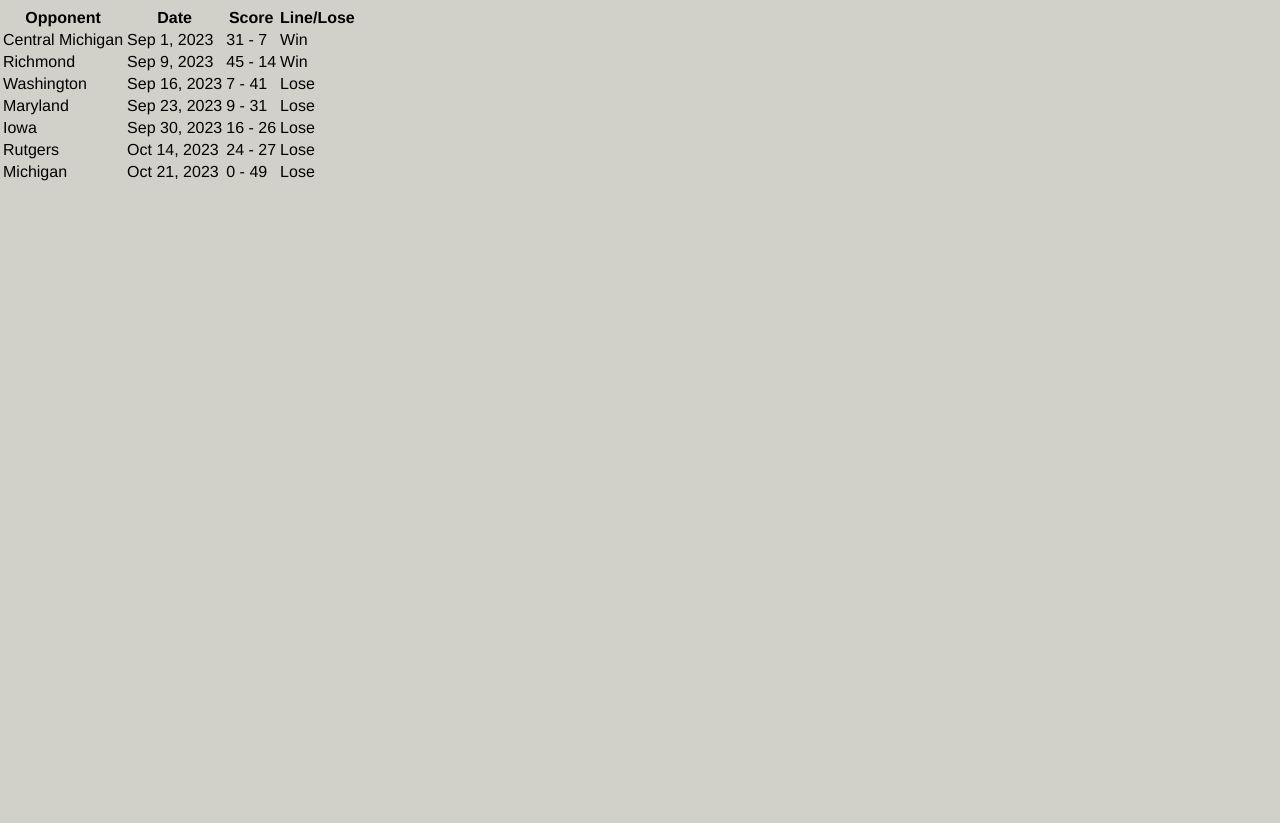
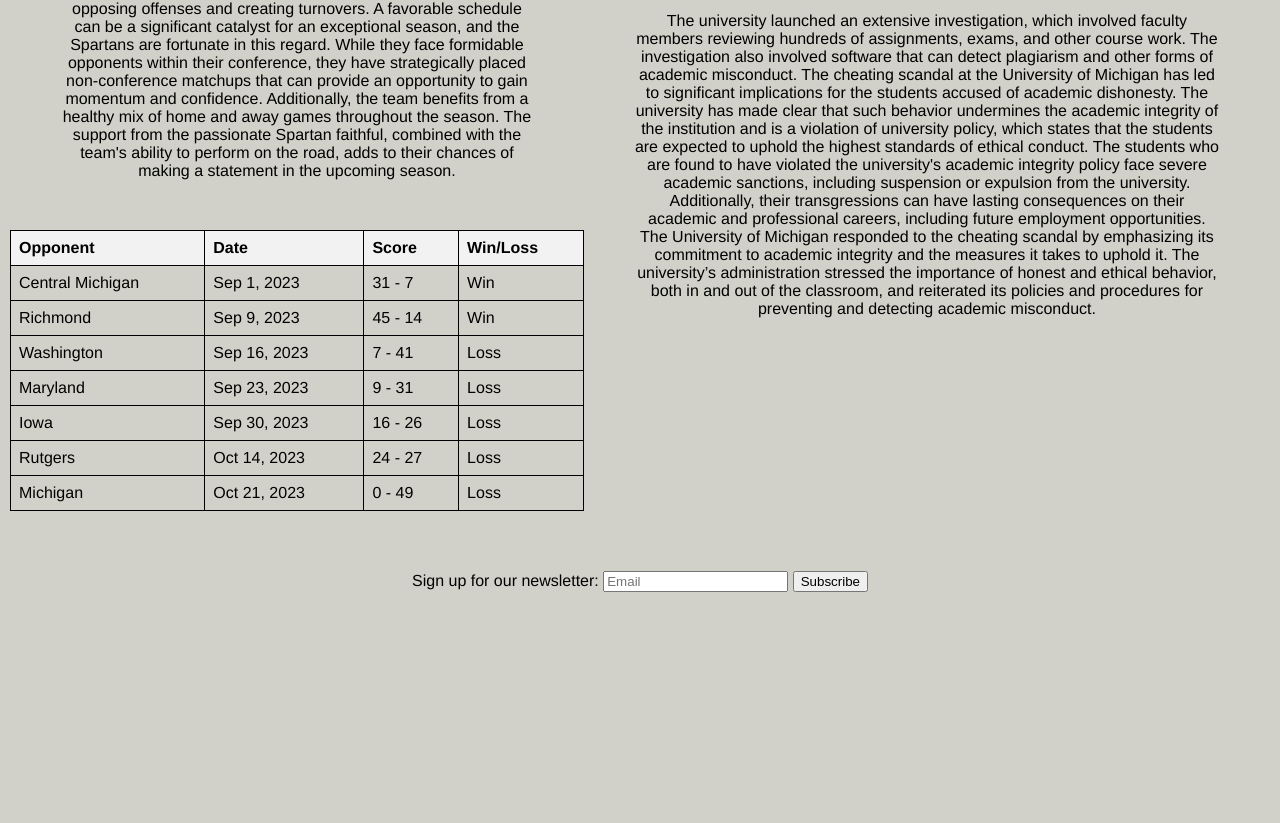
Before and after one commit to TreyCoz3/mi349_blog, a plain HTML site: page index.html in a window 1280 px wide. Shown: the part 810-1633 px from the top of the page. After the commit the page ends 1452 px from the top, so only its background shows below. Drawn offline with Linux system fonts and the light colour scheme.

Commit message:
Index done

```diff
--- a/index.html
+++ b/index.html
@@ -6,7 +6,7 @@
   <meta name="viewport" content="width=device-width, initial-scale=1.0">
   <meta http-equiv="X-UA-Compatible" content="ie=edge">
   <title>Trey Cosnowski Home</title>
-  <link rel="stylesheet" href="screen.css">
+  <link rel="stylesheet" href="style.css">
   <h1>Trey Cosnowski's Blog</h1>
 </head>
 
@@ -19,8 +19,9 @@
 
 </ul>
 </nav>
+<div class="articles">
 <section>
-  <article>
+  <article id="MSU">
     <h2>Michigan State Football</h2>
     <address>Trey Cosnowski</address>
     <time datetime="2023-10-28" title="October 28, 2023"> Oct 28, 2023</time>
@@ -28,18 +29,20 @@
 
       On the offensive end, there is a strong foundation led by a seasoned quarterback. The team's offensive line showcases a blend of experienced players and emerging talents, providing a solid front to protect the quarterback and open up running lanes for the talented backfield. Furthermore, the receiving corps exhibits a combination of speed, agility, and playmaking abilities.
     </p>
-      <p><img alt="Michigan State Logo" src="images/Michigan-State-Spartans-logo.png" width="500" height="300"/></p>
-      <p>
+
+      <p><img id="Michigan_State_Logo" src="images/Michigan-State-Spartans-logo.png" width="300" height="200"/>
       Defensively, the Spartans have consistently been a force to be reckoned with, and this season should be no exception. The team boasts a robust defensive line, anchored by stalwart defenders who possess exceptional strength and technique. The linebacking corps is equally impressive, with players who excel in both pass rushing and run-stopping capacities. Finally, the secondary consists of skilled defenders adept at shutting down opposing offenses and creating turnovers.
       A favorable schedule can be a significant catalyst for an exceptional season, and the Spartans are fortunate in this regard. While they face formidable opponents within their conference, they have strategically placed non-conference matchups that can provide an opportunity to gain momentum and confidence.
 
       Additionally, the team benefits from a healthy mix of home and away games throughout the season. The support from the passionate Spartan faithful, combined with the team's ability to perform on the road, adds to their chances of making a statement in the upcoming season.</p>
+
+
       <table>
-        <tr>
+        <tr id="table_header">
           <th>Opponent</th>
           <th>Date</th>
           <th>Score</th>
-          <th>Line/Lose</th>
+          <th>Win/Loss</th>
         </tr>
         <tr>
           <td>Central Michigan</td>
@@ -57,38 +60,39 @@
           <td>Washington</td>
           <td><time datetime="2023-09-16" title="September 16, 2023"> Sep 16, 2023</time></td>
           <td>7 - 41</td>
-          <td>Lose</td>
+          <td>Loss</td>
         </tr>
         <tr>
           <td>Maryland</td>
           <td><time datetime="2023-09-23" title="September 23, 2023"> Sep 23, 2023</time></td>
           <td>9 - 31</td>
-          <td>Lose</td>
+          <td>Loss</td>
         </tr>
         <tr>
           <td>Iowa</td>
           <td><time datetime="2023-09-30" title="September 30, 2023"> Sep 30, 2023</time></td>
           <td>16 - 26</td>
-          <td>Lose</td>
+          <td>Loss</td>
         </tr>
         <tr>
           <td>Rutgers</td>
           <td><time datetime="2023-10-14" title="October 14, 2023"> Oct 14, 2023</time></td>
           <td>24 - 27</td>
-          <td>Lose</td>
+          <td>Loss</td>
         </tr>
         <tr>
           <td>Michigan</td>
           <td><time datetime="2023-10-21" title="October 21, 2023"> Oct 21, 2023</time></td>
           <td>0 - 49</td>
-          <td>Lose</td>
+          <td>Loss</td>
         </tr>
       </table>
   </article>
   <article>
     <h2>Univeristy of Michigan Stealing Football Signs</h2>
-
-    <p>The cheating scandal at the University of Michigan involved several graduate and undergraduate students who are accused of cheating during their remote classes in the 2020-2021 academic year. It is alleged that the students shared answers during exams and assignments, which is a form of academic dishonesty. The cheating was uncovered after professors noticed patterns in the answers submitted by multiple students in their courses.
+    <address>Trey Cosnowski</address>
+    <time datetime="2023-10-28" title="October 28, 2023"> Oct 28, 2023</time>
+    <p>The cheating scandal at the University of Michigan involved several graduate and undergraduate students who are accused of cheating during their remote classes in the 2020-2021 academic year. It is alleged that the students shared answers during exams and assignments, which is a form of academic dishonesty. The cheating was uncovered after professors noticed patterns in the answers submitted by multiple students in their courses.</p>
       <p><img alt="Michigan Stealing Signs" src="images/michigan_signs.jpeg" width="500" height="300"/></p>
       <p>
       The university launched an extensive investigation, which involved faculty members reviewing hundreds of assignments, exams, and other course work. The investigation also involved software that can detect plagiarism and other forms of academic misconduct.
@@ -101,6 +105,7 @@
       </p>
   </article>
 </section>
+</div>
 <section>
   <form>
     <label> Sign up for our newsletter:
--- a/screen.css
+++ b/style.css
@@ -14,6 +14,7 @@
     padding: 0;
     background-color: #333;
     overflow: hidden;
+    position: sticky;
 }
 
 li.navitem {
@@ -32,3 +33,46 @@
 li.navitem a:hover {
     background-color: #555;
 }
+
+
+.articles section {
+    display: flex;
+    text-align: center;
+    padding: 10px;
+}
+
+
+.articles table{
+    text-align: center;
+}
+
+form{
+    text-align: center;
+    margin-bottom: 50px;
+    margin-top: 50px;
+}
+
+table {
+    border-collapse: collapse;
+    width: 100%;
+}
+
+table, th, td {
+    border: 1px solid black;
+}
+
+th, td {
+    padding: 8px;
+    text-align: left;
+}
+
+th {
+    background-color: #f2f2f2;
+}
+
+#Michigan_State_Logo{
+    float: left;
+}
+p{
+    margin: 50px;
+}
```
Also changed, not shown: about.html (+1 -1 lines), contact.html (+1 -1 lines).
